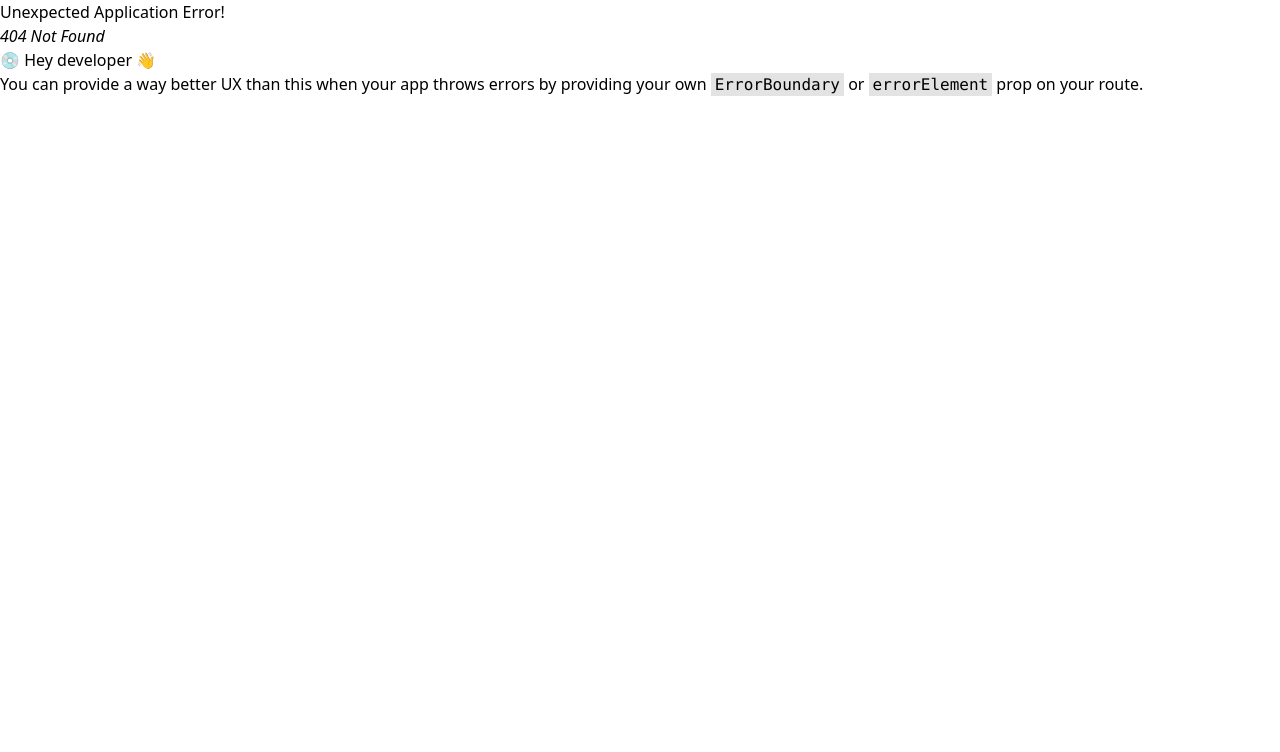
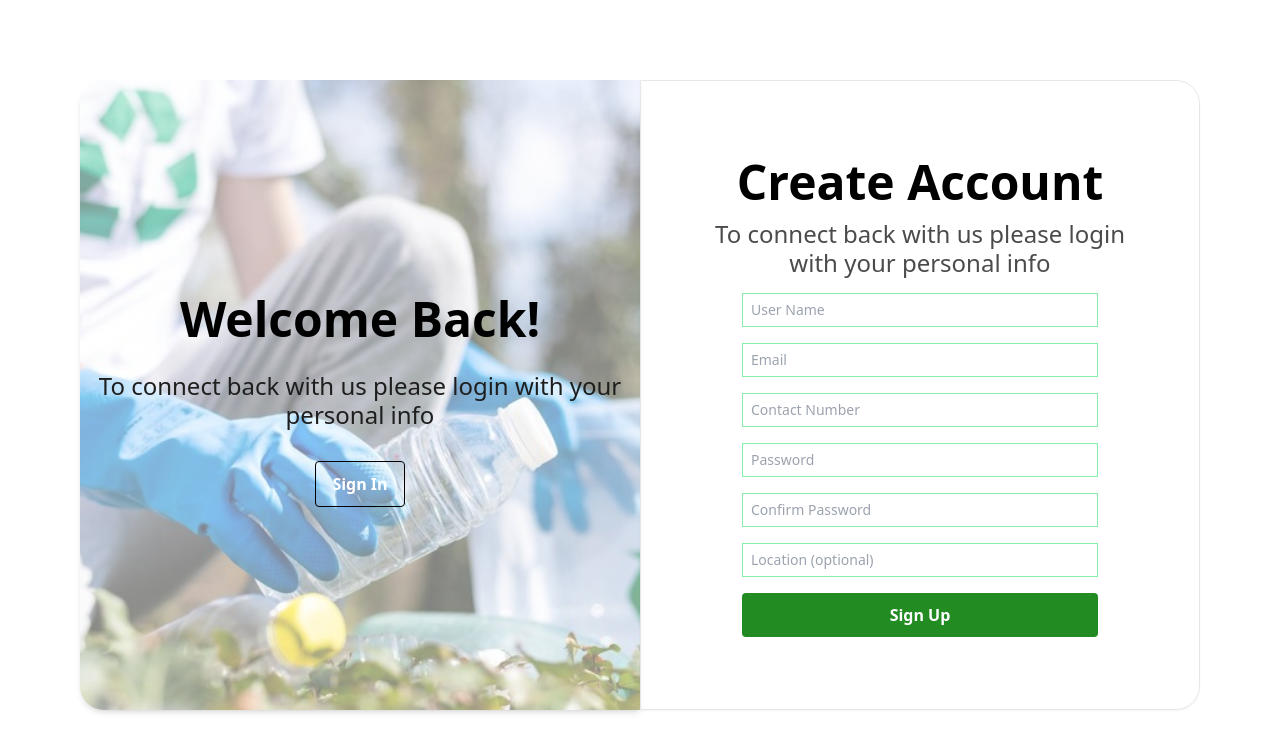
Before and after one commit to Iamtrieves/Bola-Cash-Repo, a React (Vite) app: page /sign-up in a window 1280 px wide. Before the commit this address had no page. Shown: the top 752 px of the page. Built offline with nearby package versions, Linux system fonts and the light colour scheme.

Commit message:
Update on the Sign Up Page

```diff
--- a/src/App.jsx
+++ b/src/App.jsx
@@ -9,15 +9,20 @@ import {
 import HomePage from "./Pages/HomePage";
 import AboutPage from "./Pages/AboutPage";
 import ContactPage from "./Pages/ContactPage";
+import SignUpPage from "./Pages/SignUpPage";
 
 const App = () => {
   const router = createBrowserRouter(
     createRoutesFromElements(
-      <Route path="/" element={<MainLayout />}>
-        <Route path="/" element={<HomePage />} />
-        <Route path="/about" element={<AboutPage />} />
-        <Route path="/contact" element={<ContactPage />} />
-      </Route>
+      <>
+        <Route path="/" element={<MainLayout />}>
+          <Route path="/" element={<HomePage />} />
+          <Route path="/about" element={<AboutPage />} />
+          <Route path="/contact" element={<ContactPage />} />
+        </Route>
+        <Route path="/sign-up" element={<SignUpPage />} />
+        <Route path="/sign-up" element={<SignUpPage />} />
+      </>
     )
   );
   return <RouterProvider router={router} />;
--- a/src/Components/CustomButton.jsx
+++ b/src/Components/CustomButton.jsx
@@ -1,8 +1,19 @@
-import React from "react";
+import { useNavigate } from "react-router-dom";
+const CustomButton = (props) => {
+  const navigate = useNavigate();
 
-const CustomButton = (props) => {
+  const handleClick = () => {
+    if (props.to) {
+      navigate(props.to); //  Navigate to the specified route
+    }
+    if (props.onClick) {
+      props.onClick(); // Optionally call additional onclick logic
+    }
+  };
+
   return (
     <button
+      onClick={handleClick}
       className={
         props.style
           ? props.style
--- a/src/Components/HamburgerMenu.jsx
+++ b/src/Components/HamburgerMenu.jsx
@@ -90,11 +90,13 @@ const HamburgerMenu = () => {
           <CustomButton
             style="text-black p-[0.625rem] text-md bg-transparent"
             text="Sign In"
+            to="/sign-up"
           />
           <hr className="border border-gray-400 w-1/2" />
           <CustomButton
             style="bg-[#228B22] font-semibold text-white p-[0.625rem] text-md rounded-md"
             text="Sign Up"
+            to="/sign-up"
           />
         </div>
       </div>
--- a/src/Components/Navbar.jsx
+++ b/src/Components/Navbar.jsx
@@ -40,11 +40,12 @@ const Navbar = () => {
         </div>
         <div className="items-center gap-[1rem] md:flex lg:flex hidden">
           <CustomButton
+            to="/sign-up"
             style="text-black p-[0.625rem] text-md"
             text="Sign In"
           ></CustomButton>
           <hr className="border border-black h-[1.5rem]" />
-          <CustomButton text="Sign Up"></CustomButton>
+          <CustomButton text="Sign Up" to="/sign-up"></CustomButton>
         </div>
         <div className="md:hidden">
           <HamburgerMenu />
--- a/src/Components/SignUpForm.jsx
+++ b/src/Components/SignUpForm.jsx
@@ -2,27 +2,69 @@ import CustomButton from "./CustomButton";
 const SignUpForm = () => {
   return (
     <div>
-      <section>
-        <section>
-          <div>
-            <h1>Welcome Back!</h1>
-            <p>To connect back with us please login with your personal info</p>
-            <CustomButton text="Sign In" />
+      <section className="flex lg:flex-row lg:p-[5rem] flex-col  flex-grow h-full w-full">
+        <section className="signup-form-background shadow-md rounded-tl-3xl rounded-bl-3xl w-1/2 flex flex-col items-center justify-center">
+          <div className="flex flex-col justify-center items-center gap-[1rem]">
+            <h1 className="font-semibold lg:text-[3rem] lg:leading-[4.5rem]">
+              Welcome Back!
+            </h1>
+            <p className="lg:text-[1.5rem] text-center lg:leading-[1.8125rem] font-medium text-[#1E1E1E]">
+              To connect back with us please login with your personal info
+            </p>
+            <CustomButton
+              style="border border-black text-[black] rounded-[0.25rem] text-white px-[1rem] p-[0.625rem] mt-[1rem] font-semibold"
+              text="Sign In"
+            />
           </div>
         </section>
-        <section>
-          <h1>Create Account</h1>
-          <p>To connect back with us please login with your personal info</p>
-          <div>
-            <input type="text" />
-            <input type="email" />
-            <input type="text" />
-            <input type="password" />
-            <input type="password" />
-            <input type="location" />
-          </div>
-          <div>
-            <CustomButton text="Sign Up" />
+        <section className="w-1/2 lg:py-[3rem] lg:px-[1.8125rem] border rounded-tr-3xl rounded-br-3xl  shadow-sm">
+          <div className="lg:p-6">
+            <div className="flex flex-col justify-center items-center gap-[0.5rem]">
+              <h1 className="font-semibold lg:text-[3rem] lg:leading-[3.630625rem]">
+                Create Account
+              </h1>
+              <p className="font-medium text-[#4B4B4B] lg:text-[1.5rem] text-center lg:leading-[1.8125rem]">
+                To connect back with us please login with your personal info
+              </p>
+            </div>
+            <div className="flex flex-col lg:px-[3rem] lg:mt-[1rem] gap-[1rem]">
+              <input
+                type="text"
+                placeholder="User Name"
+                className="lg:text-[0.875rem] lg:leading-[1rem] lg:p-2 border border-green-300 text-[#727272]"
+              />
+              <input
+                type="email"
+                placeholder="Email"
+                className="lg:text-[0.875rem] lg:leading-[1rem] lg:p-2 border border-green-300 text-[#727272]"
+              />
+              <input
+                type="text"
+                placeholder="Contact Number"
+                className="lg:text-[0.875rem] lg:leading-[1rem] lg:p-2 border border-green-300 text-[#727272]"
+              />
+              <input
+                type="password"
+                placeholder="Password"
+                className="lg:text-[0.875rem] lg:leading-[1rem] lg:p-2 border border-green-300 text-[#727272]"
+              />
+              <input
+                type="password"
+                placeholder="Confirm Password"
+                className="lg:text-[0.875rem] lg:leading-[1rem] lg:p-2 border border-green-300 text-[#727272]"
+              />
+              <input
+                type="location"
+                placeholder="Location (optional)"
+                className="lg:text-[0.875rem] lg:leading-[1rem] lg:p-2 border border-green-300 text-[#727272]"
+              />
+            </div>
+            <div className="w-full lg:px-[3rem] lg:mt-[1rem]">
+              <CustomButton
+                style="w-full bg-[#228B22] rounded-[0.25rem] text-white p-[0.625rem] font-semibold"
+                text="Sign Up"
+              />
+            </div>
           </div>
         </section>
       </section>
--- a/src/Pages/SignUpPage.jsx
+++ b/src/Pages/SignUpPage.jsx
@@ -0,0 +1,11 @@
+import SignUpForm from "../Components/SignUpForm";
+
+const SignUpPage = () => {
+  return (
+    <div>
+      <SignUpForm />
+    </div>
+  );
+};
+
+export default SignUpPage;
--- a/src/index.css
+++ b/src/index.css
@@ -22,6 +22,16 @@ body {
     height: 100%;
     min-width: 100%;
     min-width: 100vw;
+  }
+  .signup-form-background {
+    background: linear-gradient(
+        rgba(255, 255, 255, 0.5),
+        rgba(255, 255, 255, 0.5)
+      ),
+      url("../src/assets/images/recycling-selection-image.png");
+    background-size: cover;
+    background-position: center center;
+    background-repeat: no-repeat;
   }
 }
 
```
